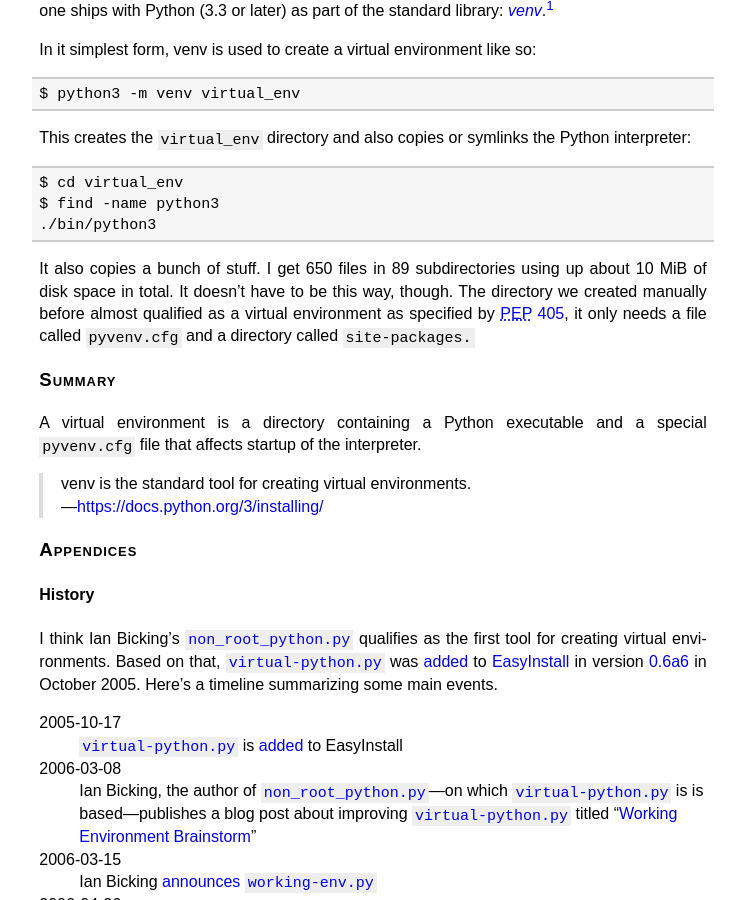
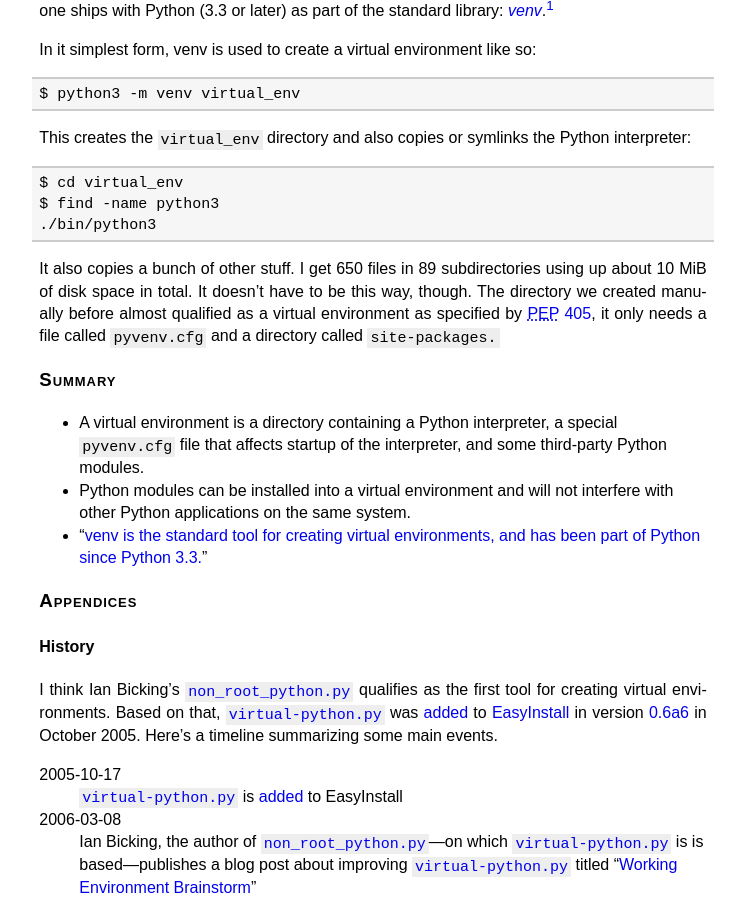
Before and after one commit to meribold/meribold.org, a Jekyll site: the page built from virtual-environments-9487.md, in a window 1280 px wide and 900 px high, scrolled down 2394 px. Shown: the whole window, without its empty margins (267-1012 px from the left). Built offline with Jekyll 4.4.1, drawn with Linux system fonts in a browser that asks for light colours.

Commit message:
Continue drafting post about virtual environments

```diff
--- a/virtual-environments-9487.md
+++ b/virtual-environments-9487.md
@@ -187,10 +187,11 @@ interpreter:
     $ find -name python3
     ./bin/python3
 
-It also copies a bunch of stuff.  I get 650 files in 89 subdirectories using up about 10
-MiB of disk space in total.  It doesn't have to be this way, though.  The directory we
-created manually before almost qualified as a virtual environment as specified by [PEP
-405][], it only needs a file called `pyvenv.cfg` and a directory called `site-packages.`
+It also copies a bunch of other stuff.  I get 650 files in 89 subdirectories using up
+about 10 MiB of disk space in total.  It doesn't have to be this way, though.  The
+directory we created manually before almost qualified as a virtual environment as
+specified by [PEP 405][], it only needs a file called `pyvenv.cfg` and a directory called
+`site-packages.`
 
 <!--
     $ find | wc -l
@@ -201,11 +202,13 @@ created manually before almost qualified as a virtual environment as specified b
 
 ## Summary
 
-A virtual environment is a directory containing a Python executable and a special
-`pyvenv.cfg` file that affects startup of the interpreter.
-
->   venv is the standard tool for creating virtual environments.
->   ---<https://docs.python.org/3/installing/>
+*   A virtual environment is a directory containing a Python interpreter, a special
+    `pyvenv.cfg` file that affects startup of the interpreter, and some third-party Python
+    modules.
+*   Python modules can be installed into a virtual environment and will not interfere with
+    other Python applications on the same system.
+*   "[venv is the standard tool for creating virtual environments, and has been part of
+Python since Python 3.3.](https://docs.python.org/3/installing/)"
 
 ## Appendices
 
```
Also changed, not shown: other parts of virtual-environments-9487.md (+2 -1 lines).
